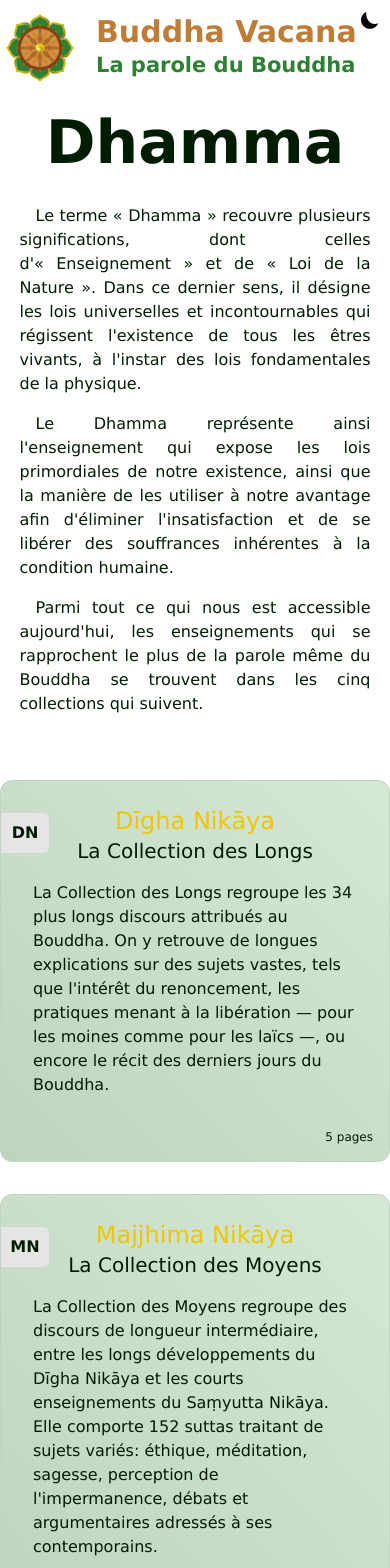
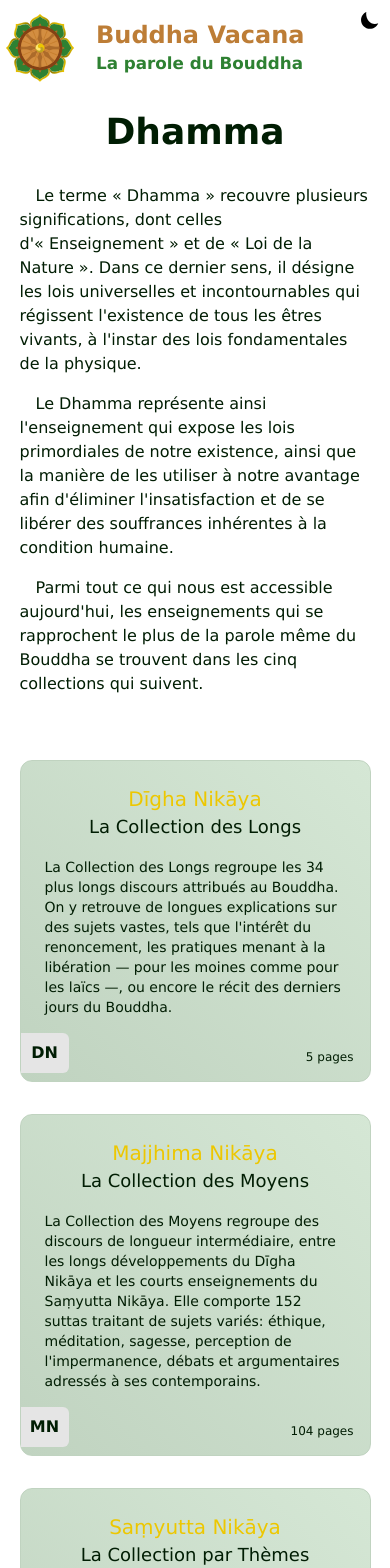
Before and after one commit to LaniakeanDev/buddha-vacana, a Next.js app: page /dhamma in a window 390 px wide. Shown: the top 1568 px of the page. Built offline with nearby package versions, Linux system fonts and the light colour scheme.

Commit message:
fully responsive

```diff
--- a/app/components/header/BVHeader.tsx
+++ b/app/components/header/BVHeader.tsx
@@ -14,8 +14,8 @@ export default function BVHeader() {
           containerClassName="w-20 h-20"
         />
         <h1>
-          <p className="text-2xl 2xs:!text-3xl text-gold font-bold !text-(--maintitle-pl)">Buddha Vacana</p>
-          <p className="text-[16.75px] 2xs:!text-[21px] font-bold  !text-(--maintitle-fr)">La parole du Bouddha</p>
+          <p className="text-2xl lg:!text-3xl text-gold font-bold !text-(--maintitle-pl)">Buddha Vacana</p>
+          <p className="text-[16.75px] lg:!text-[21px] font-bold  !text-(--maintitle-fr)">La parole du Bouddha</p>
         </h1>
       </Link>
     </header>
--- a/app/dhamma/components/NikayaCard.tsx
+++ b/app/dhamma/components/NikayaCard.tsx
@@ -1,16 +1,16 @@
 export default function NikayaCard({ titlePl, titleFr, description, count, short }: NikayaCardData) {
   return (
-    <div className="rounded-xl card relative pt-6 pb-4 px-8 max-w-xl min-h-[310px] cursor-pointer">
-      <div className="absolute top-8 left-0 w-12 h-10 grid place-items-center bg-(--emphasis) rounded-tr-md rounded-br-md">
+    <div className="rounded-xl card relative pt-6 pb-4 px-6 sm:!px-8 w-[90vw] max-w-xl min-h-[310px] cursor-pointer">
+      <div className="absolute bottom-2 left-0 w-12 h-10 grid place-items-center bg-(--emphasis) rounded-tr-md rounded-br-md">
         <p className="font-bold">{short}</p>
       </div>
       <div className="w-full grid place-items-center mb-4">
         <h3>
-          <p className="text-2xl text-center !text-(--gold)">{titlePl}</p>
-          <p className="text-xl text-center">{titleFr}</p>
+          <p className="text-xl sm:!text-2xl text-center !text-(--gold)">{titlePl}</p>
+          <p className="text-lg sm:!text-xl text-center">{titleFr}</p>
         </h3>
       </div>
-      <p className="mb-12">{description}</p>
+      <p className="text-sm sm:!text-base mb-12">{description}</p>
       <p className="absolute bottom-4 right-4 text-xs">{`${count} pages`}</p>
     </div>
   );
--- a/app/dhamma/page.tsx
+++ b/app/dhamma/page.tsx
@@ -6,18 +6,18 @@ export default function Dhamma() {
     <main className="pb-32">
       <div className="w-full grid place-items-center">
         <div className="w-[90vw] max-w-3xl mb-16">
-          <h1 className="font-semibold text-6xl text-center mt-4 mb-8">Dhamma</h1>
-          <p className="text-justify mb-4 indent-4">
+          <h1 className="font-semibold text-4xl md:!text-6xl text-center mt-4 mb-8">Dhamma</h1>
+          <p className="xs:text-justify mb-4 indent-4">
             Le terme « Dhamma » recouvre plusieurs significations, dont celles d'« Enseignement » et de « Loi de la
             Nature ». Dans ce dernier sens, il désigne les lois universelles et incontournables qui régissent
             l'existence de tous les êtres vivants, à l'instar des lois fondamentales de la physique.
           </p>
-          <p className="text-justify mb-4 indent-4">
+          <p className="xs:text-justify mb-4 indent-4">
             Le Dhamma représente ainsi l'enseignement qui expose les lois primordiales de notre existence, ainsi que la
             manière de les utiliser à notre avantage afin d'éliminer l'insatisfaction et de se libérer des souffrances
             inhérentes à la condition humaine.
           </p>
-          <p className="text-justify indent-4">
+          <p className="xs:text-justify indent-4">
             Parmi tout ce qui nous est accessible aujourd'hui, les enseignements qui se rapprochent le plus de la parole
             même du Bouddha se trouvent dans les cinq collections qui suivent.
           </p>
```
